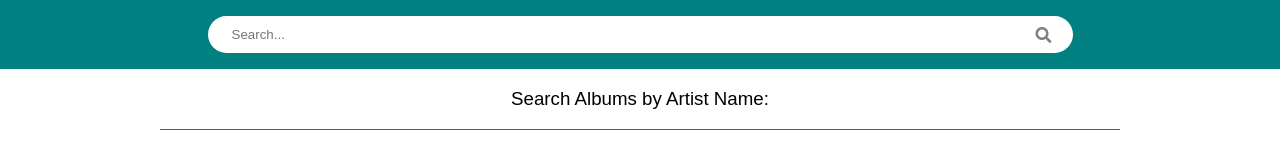
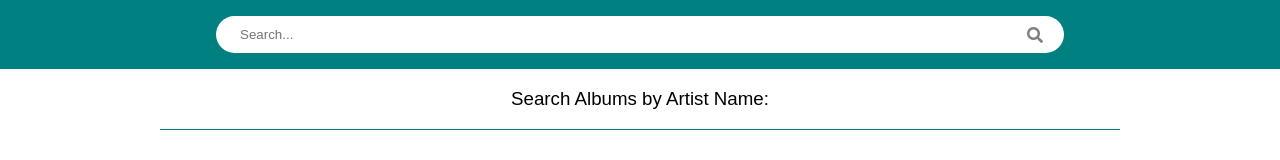
Before and after one commit to mosesr-kim/album-search, a plain HTML site: page index.html in a window 1280 px wide. Drawn offline with Linux system fonts and the light colour scheme.

Commit message:
added transition to the search bar

```diff
--- a/index.html
+++ b/index.html
@@ -14,7 +14,7 @@
   <header>
     <div class="row justify-center header">
       <form action="" class="search">
-        <input type="text" placeholder="Search..." size="100" class="searchBar" required>
+        <input type="text" placeholder="Search..." class="searchBar" required>
         <button class="search-button">
           <i class="fas fa-search"></i>
         </button>
--- a/styles.css
+++ b/styles.css
@@ -15,10 +15,14 @@
   border: none;
   border-radius: 100px;
   padding: .7rem 1.5rem;
+  width: 50rem;
+  transition-property: width;
+  transition-duration: 100ms;
 }
 
 .searchBar:focus {
   outline: none;
+  width: 60rem;
 }
 
 .search-button {
```
